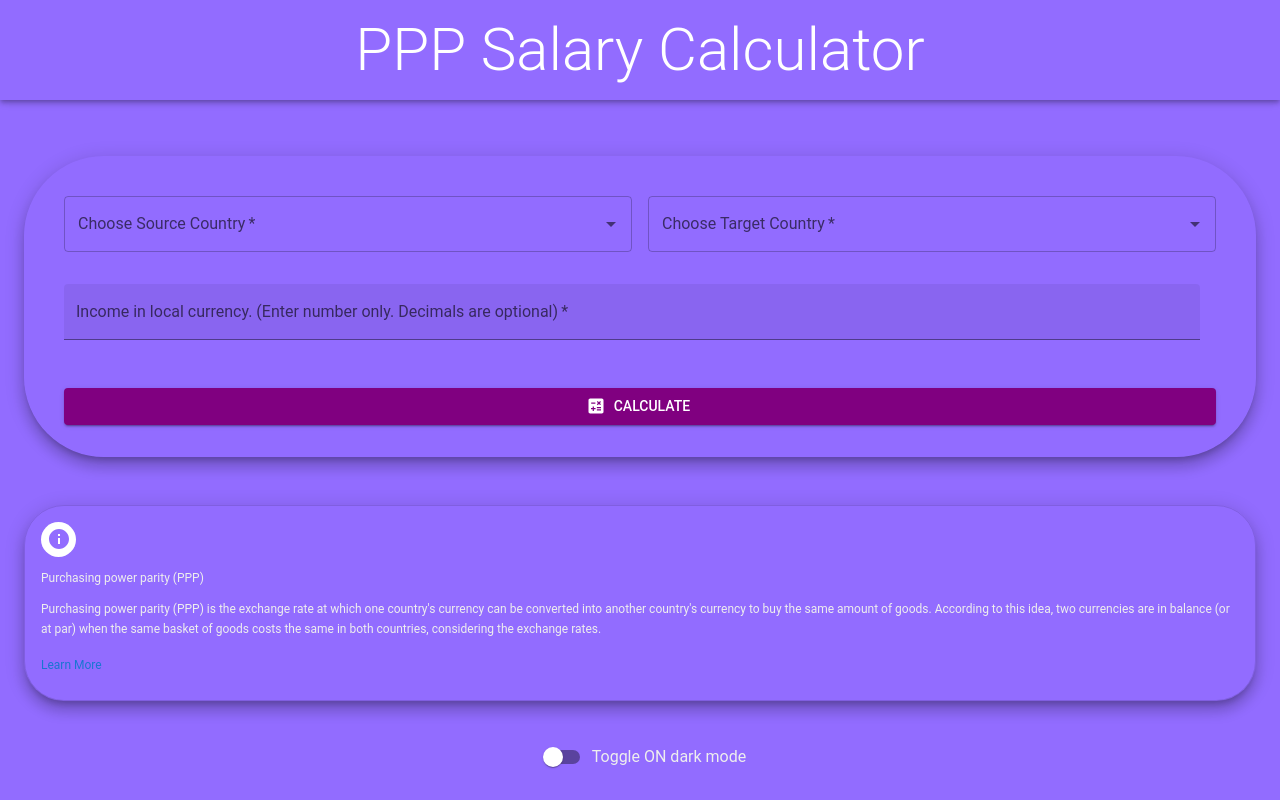
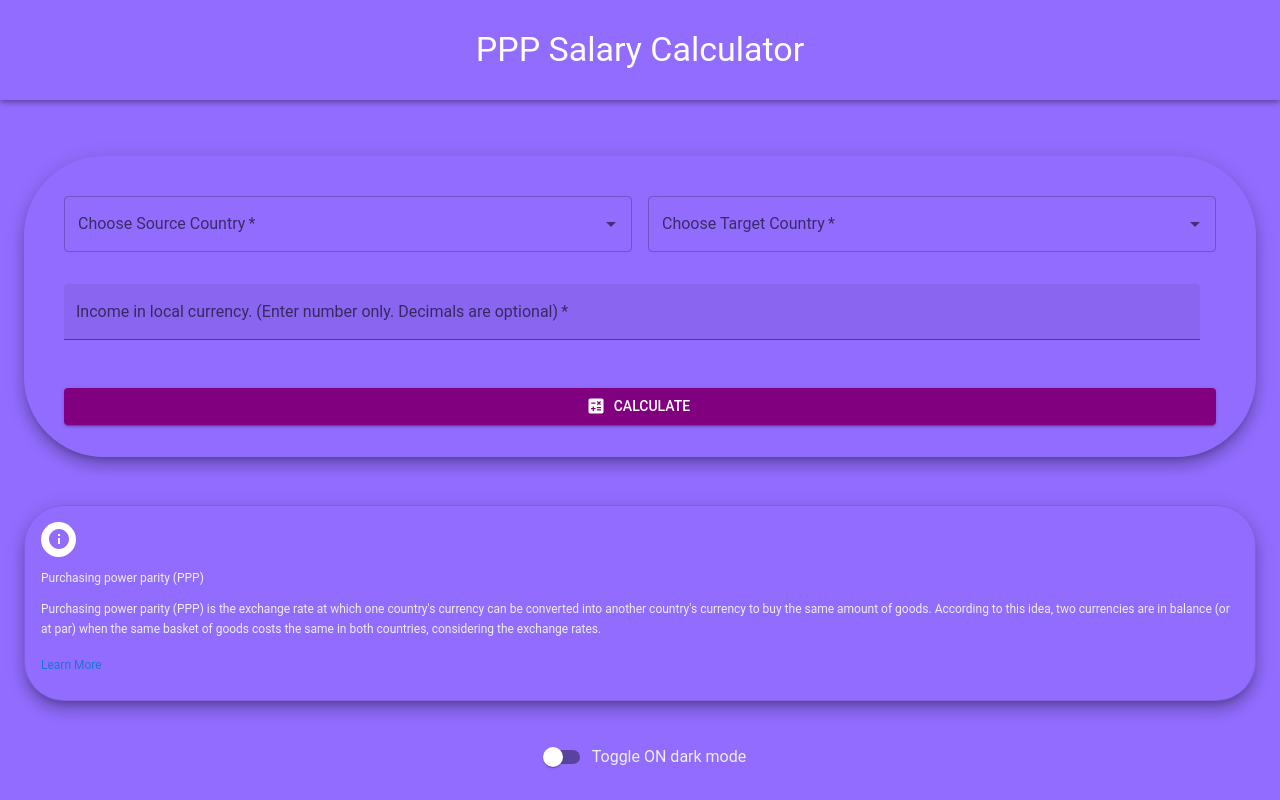
Before and after one commit to tomlui2010/pppcalculator, a React (Create React App) app in the folder frontend/: page / in a window 1280 px wide. Shown: the top 800 px of the page. Built offline with nearby package versions, Linux system fonts and the light colour scheme.

Commit message:
layout changes to appbar

```diff
--- a/frontend/src/components/AppBar.js
+++ b/frontend/src/components/AppBar.js
@@ -20,12 +20,17 @@ const AppBarComponent = ({ light }) => {
       >
         <Toolbar
           sx={{
+            display: "flex",
+            flexDirection: "column",
             justifyContent: "center",
             alignItems: "center",
             height: "100px",
+            width: "100%",
+            maxWidth: 600,
+            mx: "auto",
           }}
         >
-          <Typography text-align="center" variant="h2">
+          <Typography text-align="center" variant="h4">
             PPP Salary Calculator
           </Typography>
         </Toolbar>
```
